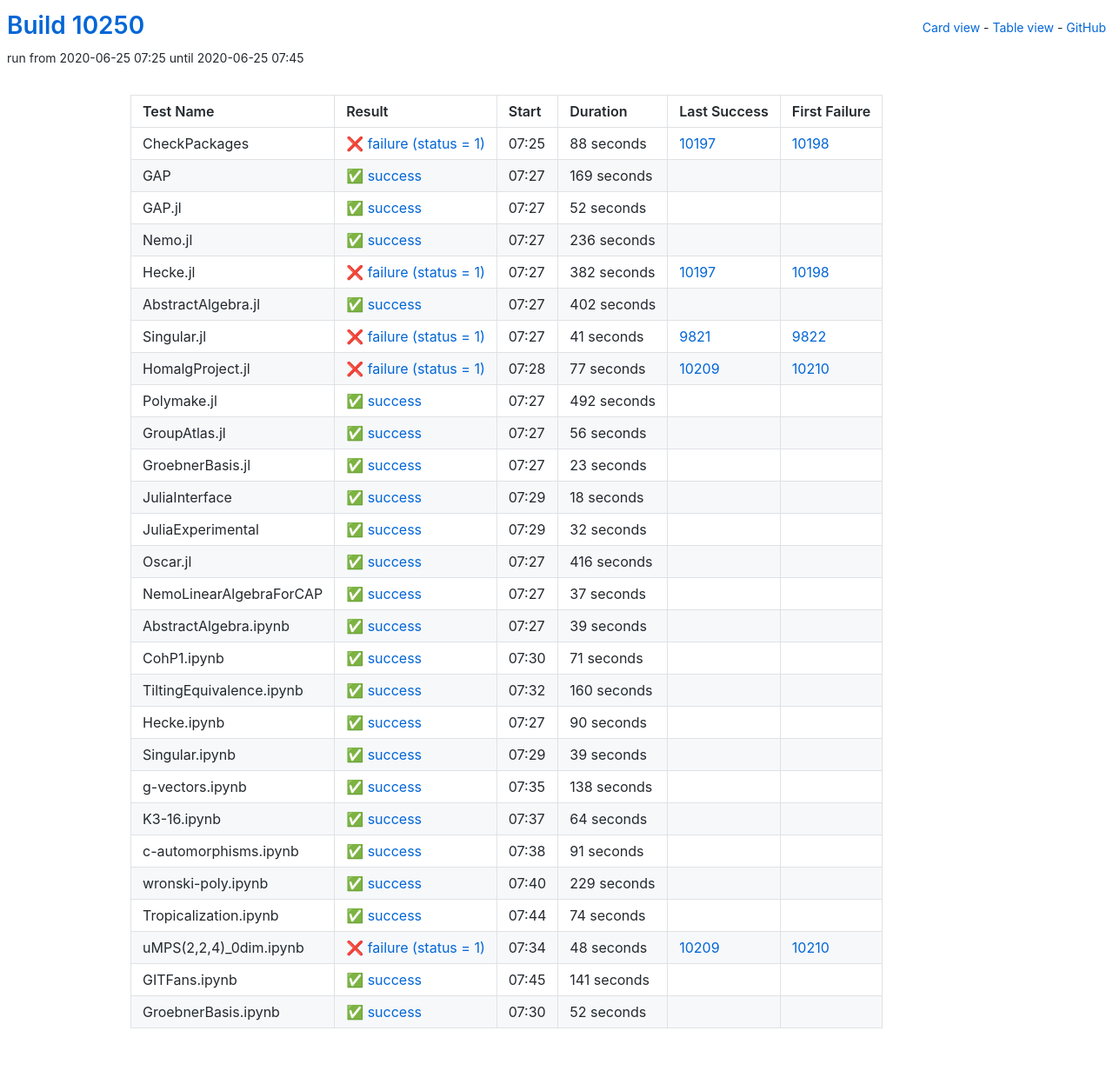
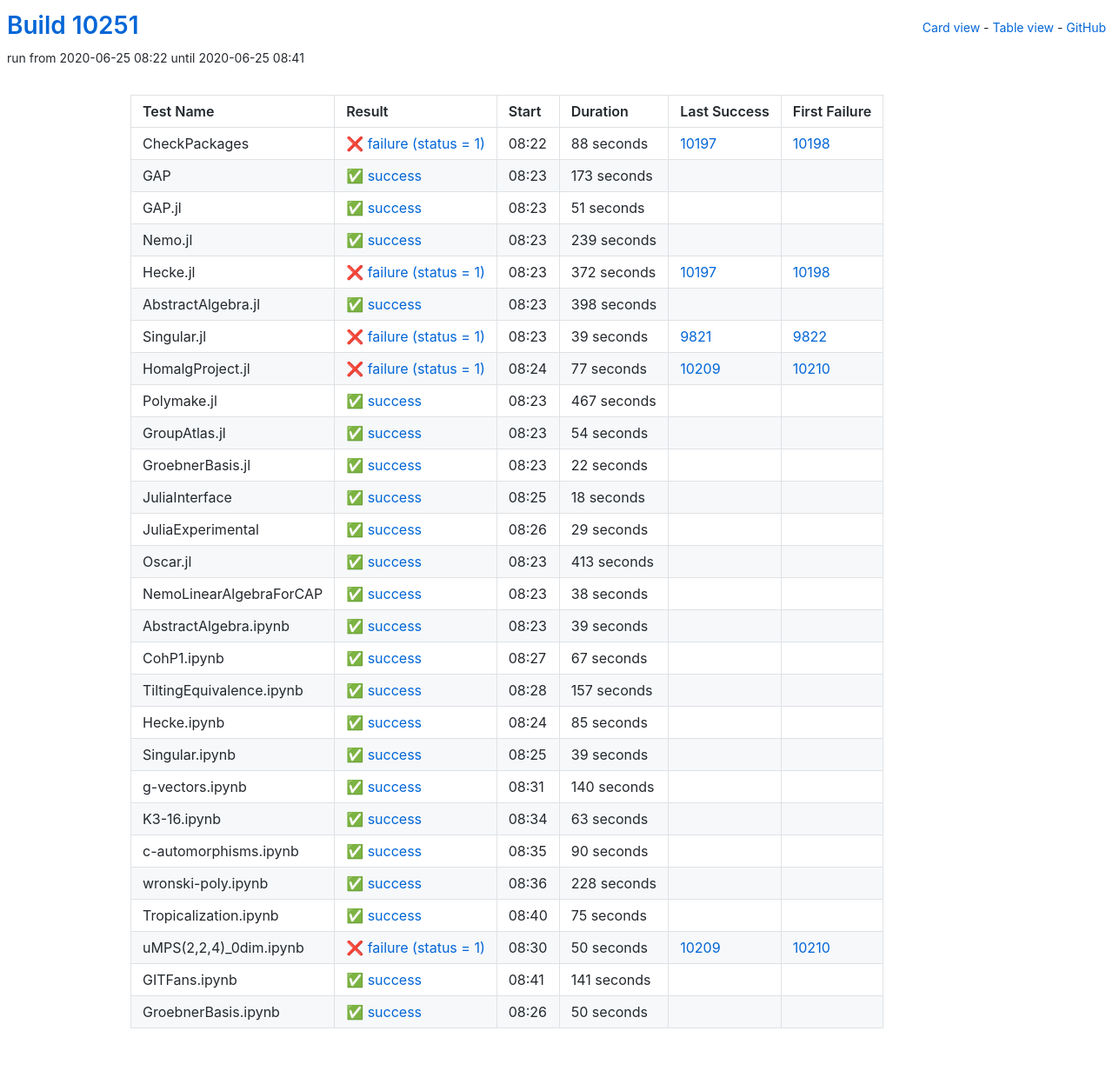
Before and after one commit to oscar-system/oscar-ci-status, a Jekyll site: the page built from table.html, in a window 1280 px wide. Shown: the whole page at 87% size. Built offline with Jekyll 4.4.1, drawn with Linux system fonts in a browser that asks for light colours.

Commit message:
Build #10251

```diff
--- a/_data/ci.yml
+++ b/_data/ci.yml
@@ -1,6 +1,6 @@
 ---
-build: 10250
-build_url: https://oscarci.mathematik.uni-kl.de/job/oscar/10250/
+build: 10251
+build_url: https://oscarci.mathematik.uni-kl.de/job/oscar/10251/
 job: oscar
 organization: oscar-system
 repo: oscar-ci-status
@@ -8,8 +8,8 @@ repourl: https://github.com/oscar-system/oscar-ci-status
 tests:
 - name: CheckPackages
   id: checkpackages
-  log: https://oscarci.mathematik.uni-kl.de/job/oscar/10250/artifact/logs/build-10250/CheckPackages.log
-  start: 2020-06-25 07:25
+  log: https://oscarci.mathematik.uni-kl.de/job/oscar/10251/artifact/logs/build-10251/CheckPackages.log
+  start: 2020-06-25 08:22
   success: false
   exitcode: 1
   status: failure
@@ -20,80 +20,80 @@ tests:
   first_failure_url: https://oscarci.mathematik.uni-kl.de/job/oscar/10198/
 - name: GAP
   id: gap
-  log: https://oscarci.mathematik.uni-kl.de/job/oscar/10250/artifact/logs/build-10250/GAP.log
-  start: 2020-06-25 07:27
+  log: https://oscarci.mathematik.uni-kl.de/job/oscar/10251/artifact/logs/build-10251/GAP.log
+  start: 2020-06-25 08:23
   success: true
   exitcode: 0
   status: success
-  duration: 169
+  duration: 173
   last_success: false
   last_success_url:
   first_failure: false
   first_failure_url:
 - name: GAP.jl
   id: gap-jl
-  log: https://oscarci.mathematik.uni-kl.de/job/oscar/10250/artifact/logs/build-10250/GAP.jl.log
-  start: 2020-06-25 07:27
+  log: https://oscarci.mathematik.uni-kl.de/job/oscar/10251/artifact/logs/build-10251/GAP.jl.log
+  start: 2020-06-25 08:23
   success: true
   exitcode: 0
   status: success
-  duration: 52
+  duration: 51
   last_success: false
   last_success_url:
   first_failure: false
   first_failure_url:
 - name: Nemo.jl
   id: nemo-jl
-  log: https://oscarci.mathematik.uni-kl.de/job/oscar/10250/artifact/logs/build-10250/Nemo.jl.log
-  start: 2020-06-25 07:27
+  log: https://oscarci.mathematik.uni-kl.de/job/oscar/10251/artifact/logs/build-10251/Nemo.jl.log
+  start: 2020-06-25 08:23
   success: true
   exitcode: 0
   status: success
-  duration: 236
+  duration: 239
   last_success: false
   last_success_url:
   first_failure: false
   first_failure_url:
 - name: Hecke.jl
   id: hecke-jl
-  log: https://oscarci.mathematik.uni-kl.de/job/oscar/10250/artifact/logs/build-10250/Hecke.jl.log
-  start: 2020-06-25 07:27
+  log: https://oscarci.mathematik.uni-kl.de/job/oscar/10251/artifact/logs/build-10251/Hecke.jl.log
+  start: 2020-06-25 08:23
   success: false
   exitcode: 1
   status: failure
-  duration: 382
+  duration: 372
   last_success: 10197
   last_success_url: https://oscarci.mathematik.uni-kl.de/job/oscar/10197/
   first_failure: 10198
   first_failure_url: https://oscarci.mathematik.uni-kl.de/job/oscar/10198/
 - name: AbstractAlgebra.jl
   id: abstractalgebra-jl
-  log: https://oscarci.mathematik.uni-kl.de/job/oscar/10250/artifact/logs/build-10250/AbstractAlgebra.jl.log
-  start: 2020-06-25 07:27
+  log: https://oscarci.mathematik.uni-kl.de/job/oscar/10251/artifact/logs/build-10251/AbstractAlgebra.jl.log
+  start: 2020-06-25 08:23
   success: true
   exitcode: 0
   status: success
-  duration: 402
+  duration: 398
   last_success: false
   last_success_url:
   first_failure: false
   first_failure_url:
 - name: Singular.jl
   id: singular-jl
-  log: https://oscarci.mathematik.uni-kl.de/job/oscar/10250/artifact/logs/build-10250/Singular.jl.log
-  start: 2020-06-25 07:27
+  log: https://oscarci.mathematik.uni-kl.de/job/oscar/10251/artifact/logs/build-10251/Singular.jl.log
+  start: 2020-06-25 08:23
   success: false
   exitcode: 1
   status: failure
-  duration: 41
+  duration: 39
   last_success: 9821
   last_success_url: https://oscarci.mathematik.uni-kl.de/job/oscar/9821/
   first_failure: 9822
   first_failure_url: https://oscarci.mathematik.uni-kl.de/job/oscar/9822/
 - name: HomalgProject.jl
   id: homalgproject-jl
-  log: https://oscarci.mathematik.uni-kl.de/job/oscar/10250/artifact/logs/build-10250/HomalgProject.jl.log
-  start: 2020-06-25 07:28
+  log: https://oscarci.mathematik.uni-kl.de/job/oscar/10251/artifact/logs/build-10251/HomalgProject.jl.log
+  start: 2020-06-25 08:24
   success: false
   exitcode: 1
   status: failure
@@ -104,44 +104,44 @@ tests:
   first_failure_url: https://oscarci.mathematik.uni-kl.de/job/oscar/10210/
 - name: Polymake.jl
   id: polymake-jl
-  log: https://oscarci.mathematik.uni-kl.de/job/oscar/10250/artifact/logs/build-10250/Polymake.jl.log
-  start: 2020-06-25 07:27
+  log: https://oscarci.mathematik.uni-kl.de/job/oscar/10251/artifact/logs/build-10251/Polymake.jl.log
+  start: 2020-06-25 08:23
   success: true
   exitcode: 0
   status: success
-  duration: 492
+  duration: 467
   last_success: false
   last_success_url:
   first_failure: false
   first_failure_url:
 - name: GroupAtlas.jl
   id: groupatlas-jl
-  log: https://oscarci.mathematik.uni-kl.de/job/oscar/10250/artifact/logs/build-10250/GroupAtlas.jl.log
-  start: 2020-06-25 07:27
+  log: https://oscarci.mathematik.uni-kl.de/job/oscar/10251/artifact/logs/build-10251/GroupAtlas.jl.log
+  start: 2020-06-25 08:23
   success: true
   exitcode: 0
   status: success
-  duration: 56
+  duration: 54
   last_success: false
   last_success_url:
   first_failure: false
   first_failure_url:
 - name: GroebnerBasis.jl
   id: groebnerbasis-jl
-  log: https://oscarci.mathematik.uni-kl.de/job/oscar/10250/artifact/logs/build-10250/GroebnerBasis.jl.log
-  start: 2020-06-25 07:27
+  log: https://oscarci.mathematik.uni-kl.de/job/oscar/10251/artifact/logs/build-10251/GroebnerBasis.jl.log
+  start: 2020-06-25 08:23
   success: true
   exitcode: 0
   status: success
-  duration: 23
+  duration: 22
   last_success: false
   last_success_url:
   first_failure: false
   first_failure_url:
 - name: JuliaInterface
   id: juliainterface
-  log: https://oscarci.mathematik.uni-kl.de/job/oscar/10250/artifact/logs/build-10250/JuliaInterface.log
-  start: 2020-06-25 07:29
+  log: https://oscarci.mathematik.uni-kl.de/job/oscar/10251/artifact/logs/build-10251/JuliaInterface.log
+  start: 2020-06-25 08:25
   success: true
   exitcode: 0
   status: success
@@ -152,44 +152,44 @@ tests:
   first_failure_url:
 - name: JuliaExperimental
   id: juliaexperimental
-  log: https://oscarci.mathematik.uni-kl.de/job/oscar/10250/artifact/logs/build-10250/JuliaExperimental.log
-  start: 2020-06-25 07:29
+  log: https://oscarci.mathematik.uni-kl.de/job/oscar/10251/artifact/logs/build-10251/JuliaExperimental.log
+  start: 2020-06-25 08:26
   success: true
   exitcode: 0
   status: success
-  duration: 32
+  duration: 29
   last_success: false
   last_success_url:
   first_failure: false
   first_failure_url:
 - name: Oscar.jl
   id: oscar-jl
-  log: https://oscarci.mathematik.uni-kl.de/job/oscar/10250/artifact/logs/build-10250/Oscar.jl.log
-  start: 2020-06-25 07:27
+  log: https://oscarci.mathematik.uni-kl.de/job/oscar/10251/artifact/logs/build-10251/Oscar.jl.log
+  start: 2020-06-25 08:23
   success: true
   exitcode: 0
   status: success
-  duration: 416
+  duration: 413
   last_success: false
   last_success_url:
   first_failure: false
   first_failure_url:
 - name: NemoLinearAlgebraForCAP
   id: nemolinearalgebraforcap
-  log: https://oscarci.mathematik.uni-kl.de/job/oscar/10250/artifact/logs/build-10250/NemoLinearAlgebraForCAP.log
-  start: 2020-06-25 07:27
+  log: https://oscarci.mathematik.uni-kl.de/job/oscar/10251/artifact/logs/build-10251/NemoLinearAlgebraForCAP.log
+  start: 2020-06-25 08:23
   success: true
   exitcode: 0
   status: success
-  duration: 37
+  duration: 38
   last_success: false
   last_success_url:
   first_failure: false
   first_failure_url:
 - name: AbstractAlgebra.ipynb
   id: abstractalgebra-ipynb
-  log: https://oscarci.mathematik.uni-kl.de/job/oscar/10250/artifact/logs/build-10250/AbstractAlgebra.ipynb.log
-  start: 2020-06-25 07:27
+  log: https://oscarci.mathematik.uni-kl.de/job/oscar/10251/artifact/logs/build-10251/AbstractAlgebra.ipynb.log
+  start: 2020-06-25 08:23
   success: true
   exitcode: 0
   status: success
@@ -200,44 +200,44 @@ tests:
   first_failure_url:
 - name: CohP1.ipynb
   id: cohp1-ipynb
-  log: https://oscarci.mathematik.uni-kl.de/job/oscar/10250/artifact/logs/build-10250/CohP1.ipynb.log
-  start: 2020-06-25 07:30
+  log: https://oscarci.mathematik.uni-kl.de/job/oscar/10251/artifact/logs/build-10251/CohP1.ipynb.log
+  start: 2020-06-25 08:27
   success: true
   exitcode: 0
   status: success
-  duration: 71
+  duration: 67
   last_success: false
   last_success_url:
   first_failure: false
   first_failure_url:
 - name: TiltingEquivalence.ipynb
   id: tiltingequivalence-ipynb
-  log: https://oscarci.mathematik.uni-kl.de/job/oscar/10250/artifact/logs/build-10250/TiltingEquivalence.ipynb.log
-  start: 2020-06-25 07:32
+  log: https://oscarci.mathematik.uni-kl.de/job/oscar/10251/artifact/logs/build-10251/TiltingEquivalence.ipynb.log
+  start: 2020-06-25 08:28
   success: true
   exitcode: 0
   status: success
-  duration: 160
+  duration: 157
   last_success: false
   last_success_url:
   first_failure: false
   first_failure_url:
 - name: Hecke.ipynb
   id: hecke-ipynb
-  log: https://oscarci.mathematik.uni-kl.de/job/oscar/10250/artifact/logs/build-10250/Hecke.ipynb.log
-  start: 2020-06-25 07:27
+  log: https://oscarci.mathematik.uni-kl.de/job/oscar/10251/artifact/logs/build-10251/Hecke.ipynb.log
+  start: 2020-06-25 08:24
   success: true
   exitcode: 0
   status: success
-  duration: 90
+  duration: 85
   last_success: false
   last_success_url:
   first_failure: false
   first_failure_url:
 - name: Singular.ipynb
   id: singular-ipynb
-  log: https://oscarci.mathematik.uni-kl.de/job/oscar/10250/artifact/logs/build-10250/Singular.ipynb.log
-  start: 2020-06-25 07:29
+  log: https://oscarci.mathematik.uni-kl.de/job/oscar/10251/artifact/logs/build-10251/Singular.ipynb.log
+  start: 2020-06-25 08:25
   success: true
   exitcode: 0
   status: success
@@ -248,80 +248,80 @@ tests:
   first_failure_url:
 - name: g-vectors.ipynb
   id: g-vectors-ipynb
-  log: https://oscarci.mathematik.uni-kl.de/job/oscar/10250/artifact/logs/build-10250/g-vectors.ipynb.log
-  start: 2020-06-25 07:35
+  log: https://oscarci.mathematik.uni-kl.de/job/oscar/10251/artifact/logs/build-10251/g-vectors.ipynb.log
+  start: 2020-06-25 08:31
   success: true
   exitcode: 0
   status: success
-  duration: 138
+  duration: 140
   last_success: false
   last_success_url:
   first_failure: false
   first_failure_url:
 - name: K3-16.ipynb
   id: k3-16-ipynb
-  log: https://oscarci.mathematik.uni-kl.de/job/oscar/10250/artifact/logs/build-10250/K3-16.ipynb.log
-  start: 2020-06-25 07:37
+  log: https://oscarci.mathematik.uni-kl.de/job/oscar/10251/artifact/logs/build-10251/K3-16.ipynb.log
+  start: 2020-06-25 08:34
   success: true
   exitcode: 0
   status: success
-  duration: 64
+  duration: 63
   last_success: false
   last_success_url:
   first_failure: false
   first_failure_url:
 - name: c-automorphisms.ipynb
   id: c-automorphisms-ipynb
-  log: https://oscarci.mathematik.uni-kl.de/job/oscar/10250/artifact/logs/build-10250/c-automorphisms.ipynb.log
-  start: 2020-06-25 07:38
+  log: https://oscarci.mathematik.uni-kl.de/job/oscar/10251/artifact/logs/build-10251/c-automorphisms.ipynb.log
+  start: 2020-06-25 08:35
   success: true
   exitcode: 0
   status: success
-  duration: 91
+  duration: 90
   last_success: false
   last_success_url:
   first_failure: false
   first_failure_url:
 - name: wronski-poly.ipynb
   id: wronski-poly-ipynb
-  log: https://oscarci.mathematik.uni-kl.de/job/oscar/10250/artifact/logs/build-10250/wronski-poly.ipynb.log
-  start: 2020-06-25 07:40
+  log: https://oscarci.mathematik.uni-kl.de/job/oscar/10251/artifact/logs/build-10251/wronski-poly.ipynb.log
+  start: 2020-06-25 08:36
   success: true
   exitcode: 0
   status: success
-  duration: 229
+  duration: 228
   last_success: false
   last_success_url:
   first_failure: false
   first_failure_url:
 - name: Tropicalization.ipynb
   id: tropicalization-ipynb
-  log: https://oscarci.mathematik.uni-kl.de/job/oscar/10250/artifact/logs/build-10250/Tropicalization.ipynb.log
-  start: 2020-06-25 07:44
+  log: https://oscarci.mathematik.uni-kl.de/job/oscar/10251/artifact/logs/build-10251/Tropicalization.ipynb.log
+  start: 2020-06-25 08:40
   success: true
   exitcode: 0
   status: success
-  duration: 74
+  duration: 75
   last_success: false
   last_success_url:
   first_failure: false
   first_failure_url:
 - name: uMPS(2,2,4)_0dim.ipynb
   id: umps-2-2-4-0dim-ipynb
-  log: https://oscarci.mathematik.uni-kl.de/job/oscar/10250/artifact/logs/build-10250/uMPS-2-2-4-_0dim.ipynb.log
-  start: 2020-06-25 07:34
+  log: https://oscarci.mathematik.uni-kl.de/job/oscar/10251/artifact/logs/build-10251/uMPS-2-2-4-_0dim.ipynb.log
+  start: 2020-06-25 08:30
   success: false
   exitcode: 1
   status: failure
-  duration: 48
+  duration: 50
   last_success: 10209
   last_success_url: https://oscarci.mathematik.uni-kl.de/job/oscar/10209/
   first_failure: 10210
   first_failure_url: https://oscarci.mathematik.uni-kl.de/job/oscar/10210/
 - name: GITFans.ipynb
   id: gitfans-ipynb
-  log: https://oscarci.mathematik.uni-kl.de/job/oscar/10250/artifact/logs/build-10250/GITFans.ipynb.log
-  start: 2020-06-25 07:45
+  log: https://oscarci.mathematik.uni-kl.de/job/oscar/10251/artifact/logs/build-10251/GITFans.ipynb.log
+  start: 2020-06-25 08:41
   success: true
   exitcode: 0
   status: success
@@ -332,12 +332,12 @@ tests:
   first_failure_url:
 - name: GroebnerBasis.ipynb
   id: groebnerbasis-ipynb
-  log: https://oscarci.mathematik.uni-kl.de/job/oscar/10250/artifact/logs/build-10250/GroebnerBasis.ipynb.log
-  start: 2020-06-25 07:30
+  log: https://oscarci.mathematik.uni-kl.de/job/oscar/10251/artifact/logs/build-10251/GroebnerBasis.ipynb.log
+  start: 2020-06-25 08:26
   success: true
   exitcode: 0
   status: success
-  duration: 52
+  duration: 50
   last_success: false
   last_success_url:
   first_failure: false
```
Also changed, not shown: README.md.
